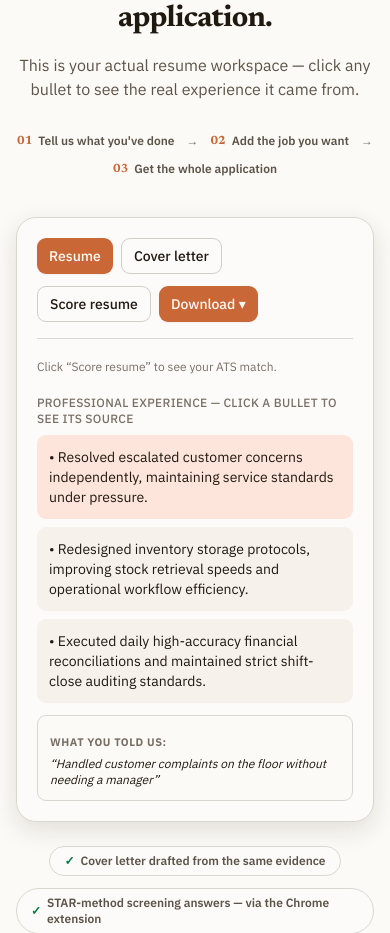
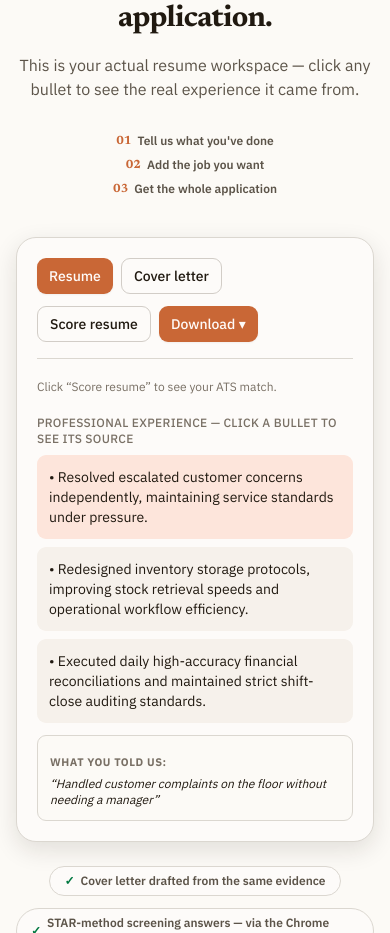
Before and after one commit to tiajulian/Applylab, a Next.js app: page / in a window 390 px wide. Shown: the part 2803-3736 px from the top of the page. Built offline with nearby package versions, Linux system fonts and the light colour scheme; no server answers.

Commit message:
Fix mobile layout of the workflow step row in Section 3
The 01/02/03 steps with inline arrows wrapped awkwardly on narrow
screens, stranding an arrow at a line break. Stacks vertically below
sm without arrows, keeps the horizontal arrow row from sm up.

```diff
--- a/components/marketing/FullProductPreviewSection.tsx
+++ b/components/marketing/FullProductPreviewSection.tsx
@@ -73,14 +73,14 @@ export function FullProductPreviewSection() {
         </div>
 
         {/* Narrative spine */}
-        <div className="mt-8 flex flex-wrap items-center justify-center gap-3 text-xs font-semibold text-ink-secondary">
+        <div className="mt-8 flex flex-col items-center gap-2 text-xs font-semibold text-ink-secondary sm:flex-row sm:flex-wrap sm:justify-center sm:gap-3">
           {WORKFLOW_STEPS.map((item, idx) => (
             <div key={item.step} className="flex items-center gap-3">
               <span className="flex items-center gap-1.5">
                 <span className="text-accent font-display font-bold">{item.step}</span>
                 {item.label}
               </span>
-              {idx < WORKFLOW_STEPS.length - 1 && <span className="text-ink-muted">&rarr;</span>}
+              {idx < WORKFLOW_STEPS.length - 1 && <span className="hidden text-ink-muted sm:inline">&rarr;</span>}
             </div>
           ))}
         </div>
```
